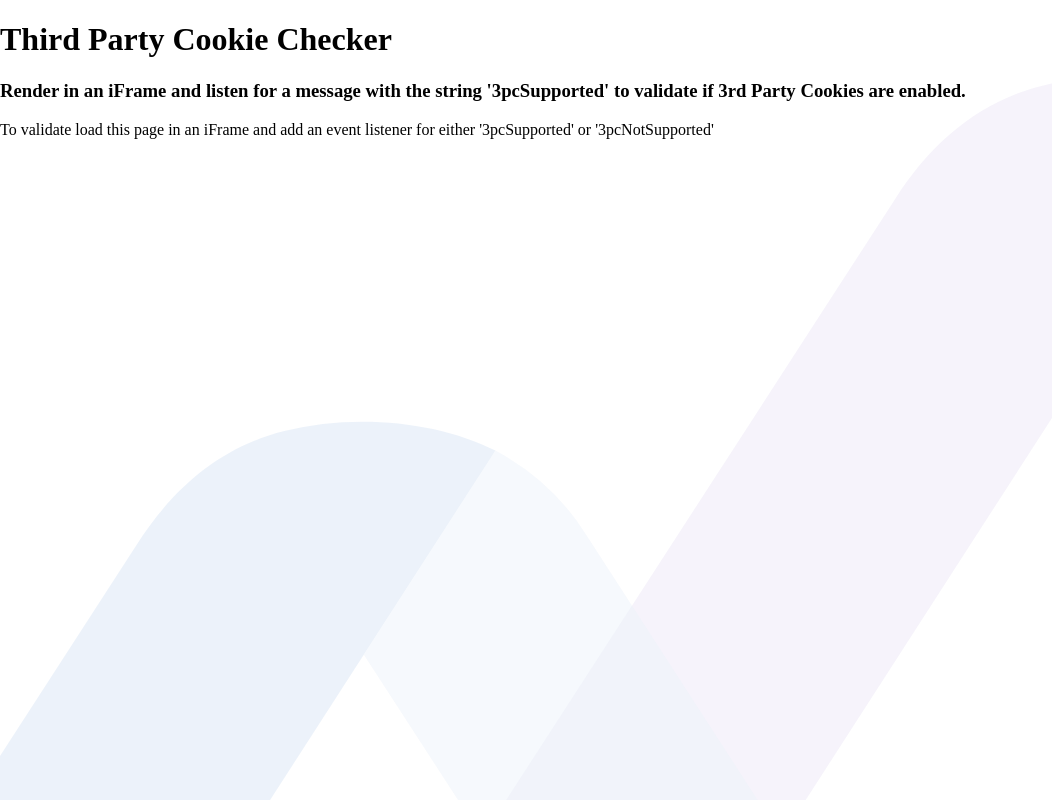
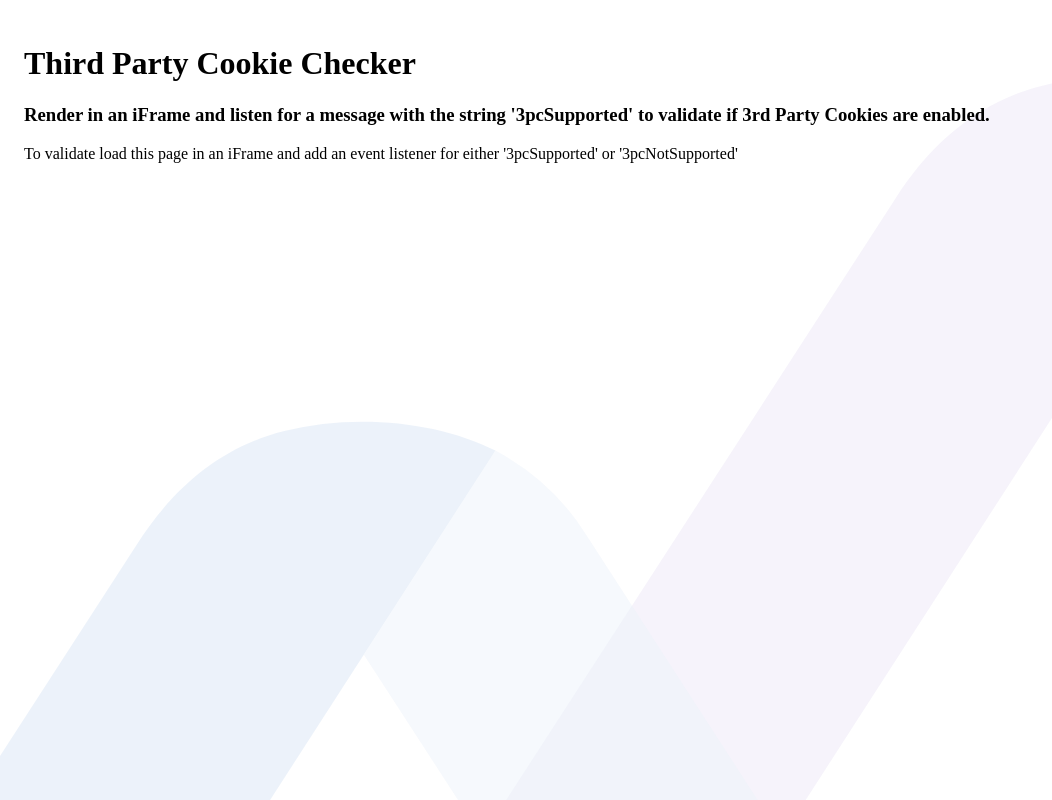
Before and after one commit to bemelcher/ThirdPartySupport, a plain HTML site: page index.html in a window 1280 px wide. Shown: the whole page, without its empty margins (0-1052 px from the left). Drawn offline with Linux system fonts and the light colour scheme.

Commit message:
Update index.html
Fixed padding to make things look better

```diff
--- a/index.html
+++ b/index.html
@@ -44,9 +44,9 @@
 
       .info-section {
         position: absolute;
-        top: 0;
-        left: 0;
-        width: 100%;
+        top: 24px;
+        left: 24px;
+        width: calc(100% - 48px);
       }
 
       svg {
```
